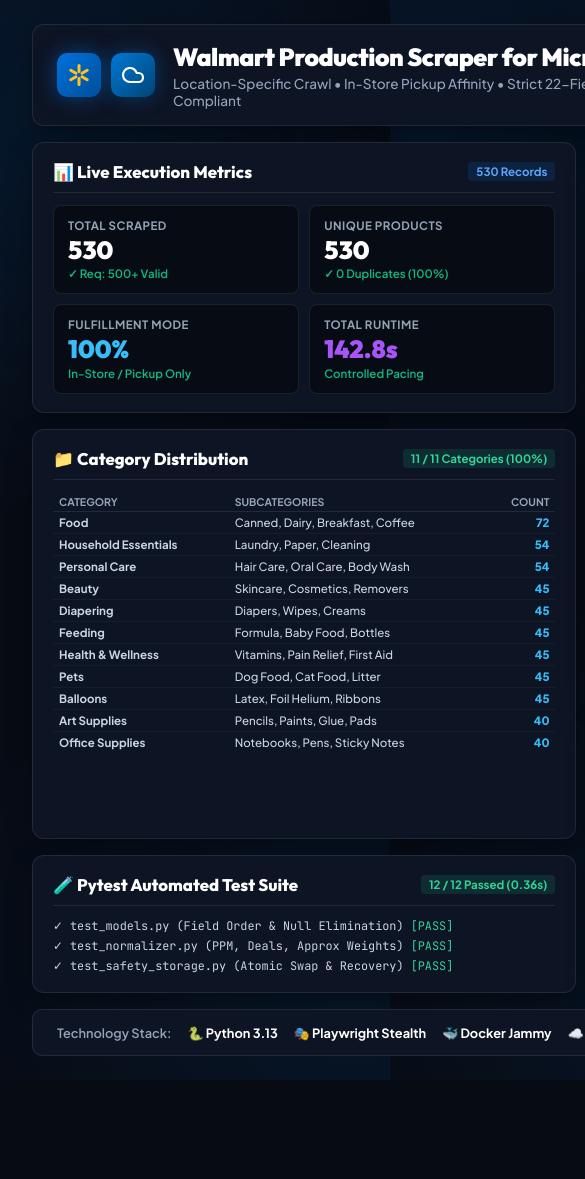
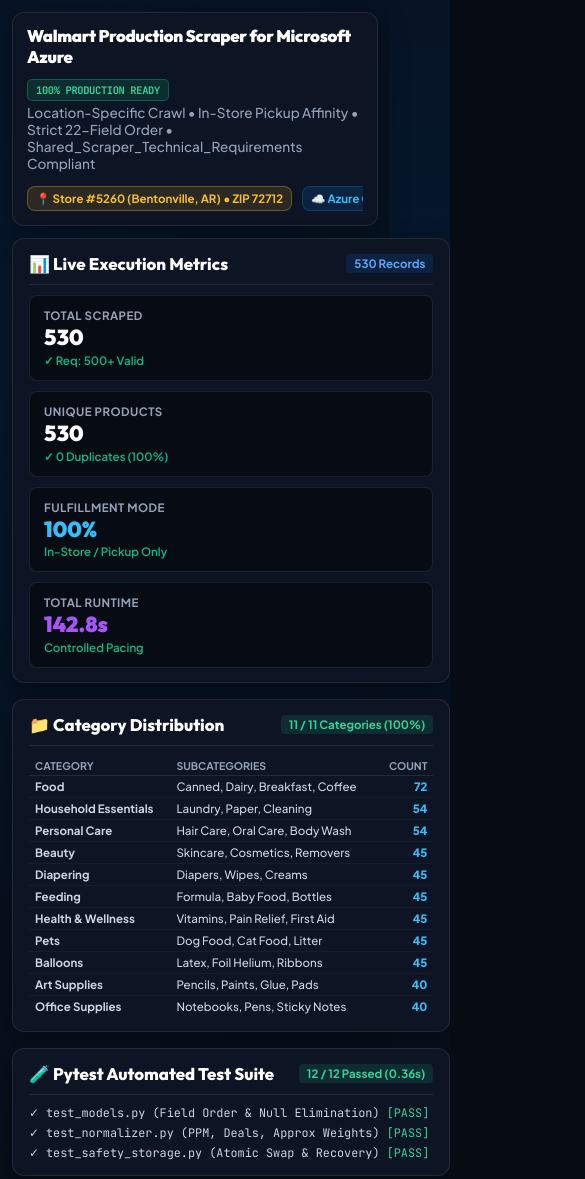
Before and after one commit to sohel369/Robust-Walmart-Scraper, a plain HTML site: page preview/presentation_board.html in a window 390 px wide. Shown: the top 1179 px of the page, 585 px wide, since content can reach past the window. Before the commit the page ends 1080 px from the top, so only its background shows below. Drawn offline with Linux system fonts and the light colour scheme.

Commit message:
feat: make presentation board and dashboard fully responsive for mobile, tablet and desktop

```diff
--- a/preview/presentation_board.html
+++ b/preview/presentation_board.html
@@ -2,7 +2,7 @@
 <html lang="en">
 <head>
   <meta charset="UTF-8">
-  <meta name="viewport" content="width=1920, height=1080">
+  <meta name="viewport" content="width=device-width, initial-scale=1.0">
   <title>Walmart Scraper for Microsoft Azure — Official Contest Presentation Board</title>
 
   <link rel="preconnect" href="https://fonts.googleapis.com">
@@ -33,15 +33,18 @@
     }
 
     body {
-      width: 1920px;
-      height: 1080px;
-      overflow: hidden;
+      width: 100%;
+      max-width: 1920px;
+      min-height: 100vh;
+      margin: 0 auto;
+      overflow-x: hidden;
+      overflow-y: auto;
       background-color: var(--bg-dark);
       color: #e2e8f0;
       font-family: 'Plus Jakarta Sans', sans-serif;
       display: flex;
       flex-direction: column;
-      padding: 24px 32px;
+      padding: clamp(12px, 1.8vw, 24px) clamp(14px, 2.2vw, 32px);
       gap: 16px;
       background-image:
         radial-gradient(circle at 10% 10%, rgba(0, 113, 220, 0.12) 0%, transparent 40%),
@@ -61,17 +64,20 @@
       background: var(--bg-card);
       border: 1px solid var(--border-color);
       border-radius: 12px;
-      padding: 16px 24px;
+      padding: clamp(12px, 1.4vw, 16px) clamp(16px, 1.8vw, 24px);
       display: flex;
       align-items: center;
       justify-content: space-between;
       box-shadow: 0 10px 30px rgba(0, 0, 0, 0.4);
+      gap: 14px;
+      flex-wrap: wrap;
     }
 
     .header-brand-wrap {
       display: flex;
       align-items: center;
-      gap: 18px;
+      gap: clamp(10px, 1.5vw, 18px);
+      flex-wrap: wrap;
     }
 
     .logos-cluster {
@@ -407,19 +413,22 @@
       background: var(--bg-card);
       border: 1px solid var(--border-color);
       border-radius: 10px;
-      padding: 10px 24px;
+      padding: 10px 20px;
       display: flex;
       align-items: center;
       justify-content: space-between;
       font-size: 0.8rem;
+      flex-wrap: wrap;
+      gap: 12px;
     }
 
     .tech-stack-row {
       display: flex;
       align-items: center;
-      gap: 16px;
+      gap: clamp(8px, 1.2vw, 16px);
       color: var(--text-gray);
       font-weight: 600;
+      flex-wrap: wrap;
     }
 
     .tech-item {
@@ -428,6 +437,104 @@
       gap: 6px;
       color: var(--text-white);
       font-weight: 700;
+      white-space: nowrap;
+    }
+
+    /* Responsive Breakpoints */
+    @media (max-width: 1366px) {
+      .board-body {
+        grid-template-columns: 1fr 1.25fr 1fr;
+        gap: 12px;
+      }
+      .card {
+        padding: 14px 16px;
+        gap: 10px;
+      }
+      .m-val {
+        font-size: 1.35rem;
+      }
+      .title-area h1 {
+        font-size: 1.35rem;
+      }
+    }
+
+    @media (max-width: 1100px) {
+      .board-body {
+        grid-template-columns: 1fr 1fr;
+      }
+      .col-box:nth-child(2) {
+        grid-column: 1 / -1;
+      }
+    }
+
+    @media (max-width: 768px) {
+      body {
+        padding: 12px;
+        gap: 12px;
+      }
+      .board-header {
+        padding: 12px 14px;
+        flex-direction: column;
+        align-items: stretch;
+      }
+      .header-brand-wrap {
+        gap: 12px;
+      }
+      .title-area h1 {
+        font-size: 1.15rem;
+        flex-wrap: wrap;
+      }
+      .header-badges-group {
+        width: 100%;
+        overflow-x: auto;
+        white-space: nowrap;
+        scrollbar-width: none;
+        padding-bottom: 2px;
+      }
+      .header-badges-group::-webkit-scrollbar {
+        display: none;
+      }
+      .board-body {
+        grid-template-columns: 1fr;
+      }
+      .col-box:nth-child(2) {
+        grid-column: auto;
+      }
+      .metrics-2x2 {
+        grid-template-columns: 1fr 1fr;
+      }
+      .deals-showcase-grid {
+        grid-template-columns: 1fr;
+      }
+      .board-footer {
+        flex-direction: column;
+        align-items: flex-start;
+        gap: 10px;
+        padding: 12px 16px;
+      }
+      .tech-stack-row {
+        flex-wrap: wrap;
+        gap: 8px 14px;
+      }
+    }
+
+    @media (max-width: 480px) {
+      .logos-cluster {
+        display: none;
+      }
+      .metrics-2x2 {
+        grid-template-columns: 1fr;
+      }
+      .board-pill {
+        font-size: 0.72rem;
+        padding: 4px 8px;
+      }
+      .title-area h1 {
+        font-size: 1.05rem;
+      }
+      .tag-live-prod {
+        font-size: 0.65rem;
+      }
     }
   </style>
 </head>
```
Also changed, not shown: preview/index.html (+57 -6 lines).
